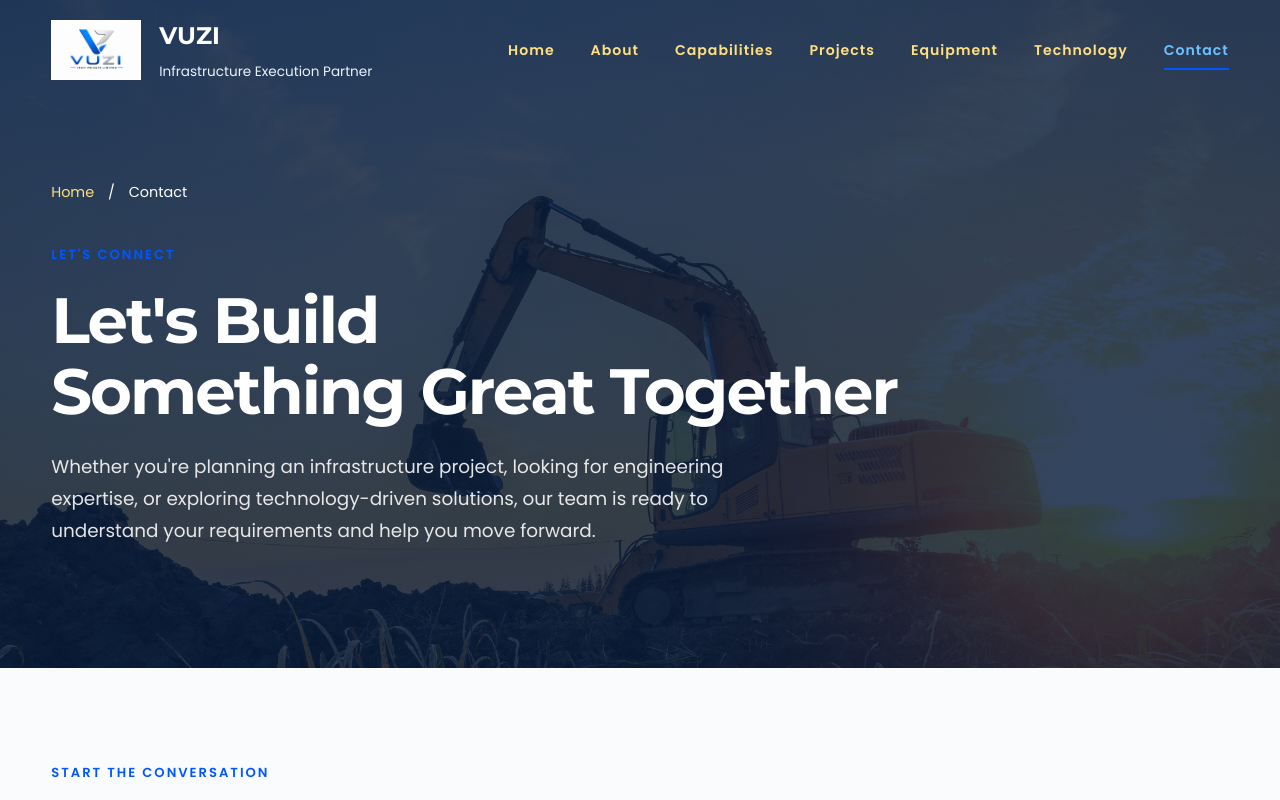
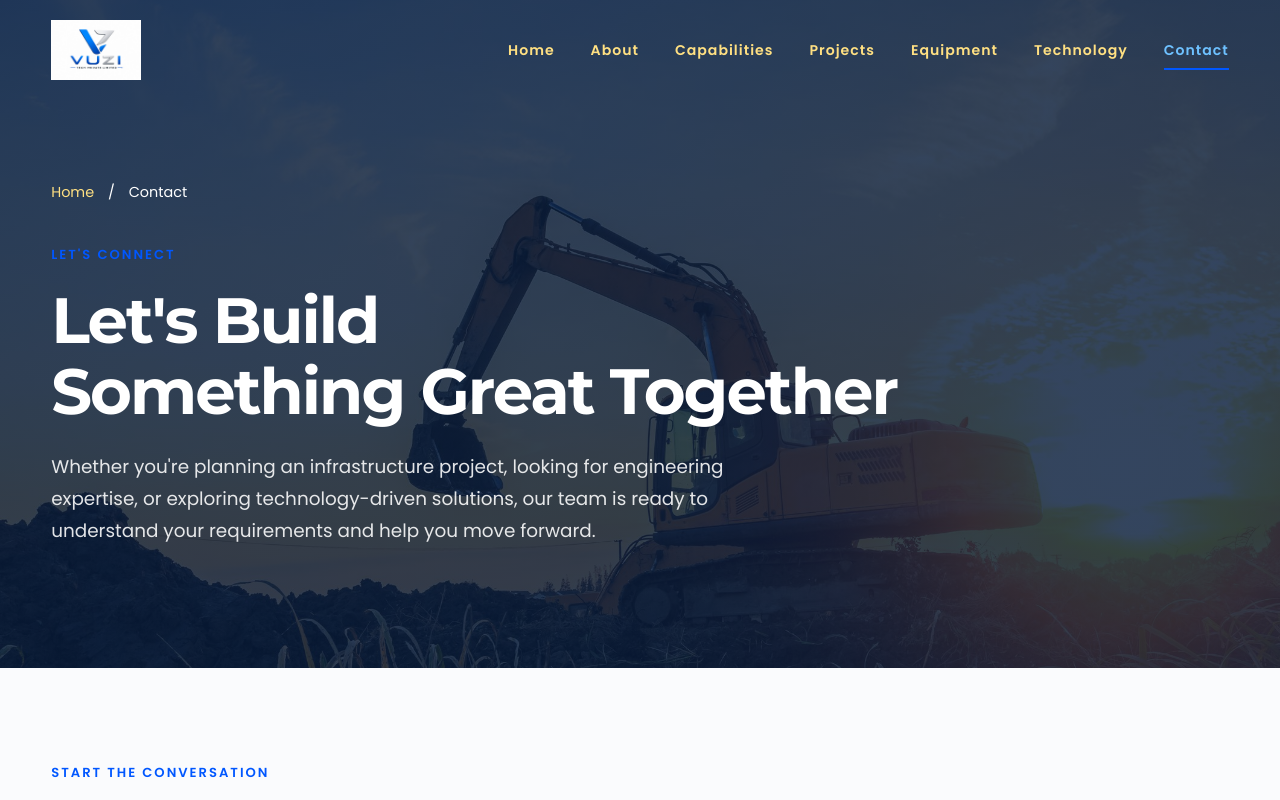
Before and after one commit to rvujji/vuzitech, a plain HTML site: page contact.html in a window 1280 px wide. Shown: the top 800 px of the page. Drawn offline with Linux system fonts and the light colour scheme.

Commit message:
removed VUZI from header

```diff
--- a/contact.html
+++ b/contact.html
@@ -35,14 +35,6 @@ class="logo">
 
 <img src="assets/logo/vuzi-logo.png"
 alt="Vuzi Tech">
-
-<div>
-
-<h3>VUZI</h3>
-
-<span>Infrastructure Execution Partner</span>
-
-</div>
 
 </a>
 
```
Also changed, not shown: about.html (+0 -7 lines), fleet.html (+0 -8 lines), projects.html (+0 -8 lines), services.html (+0 -8 lines), technology.html (+0 -8 lines).
